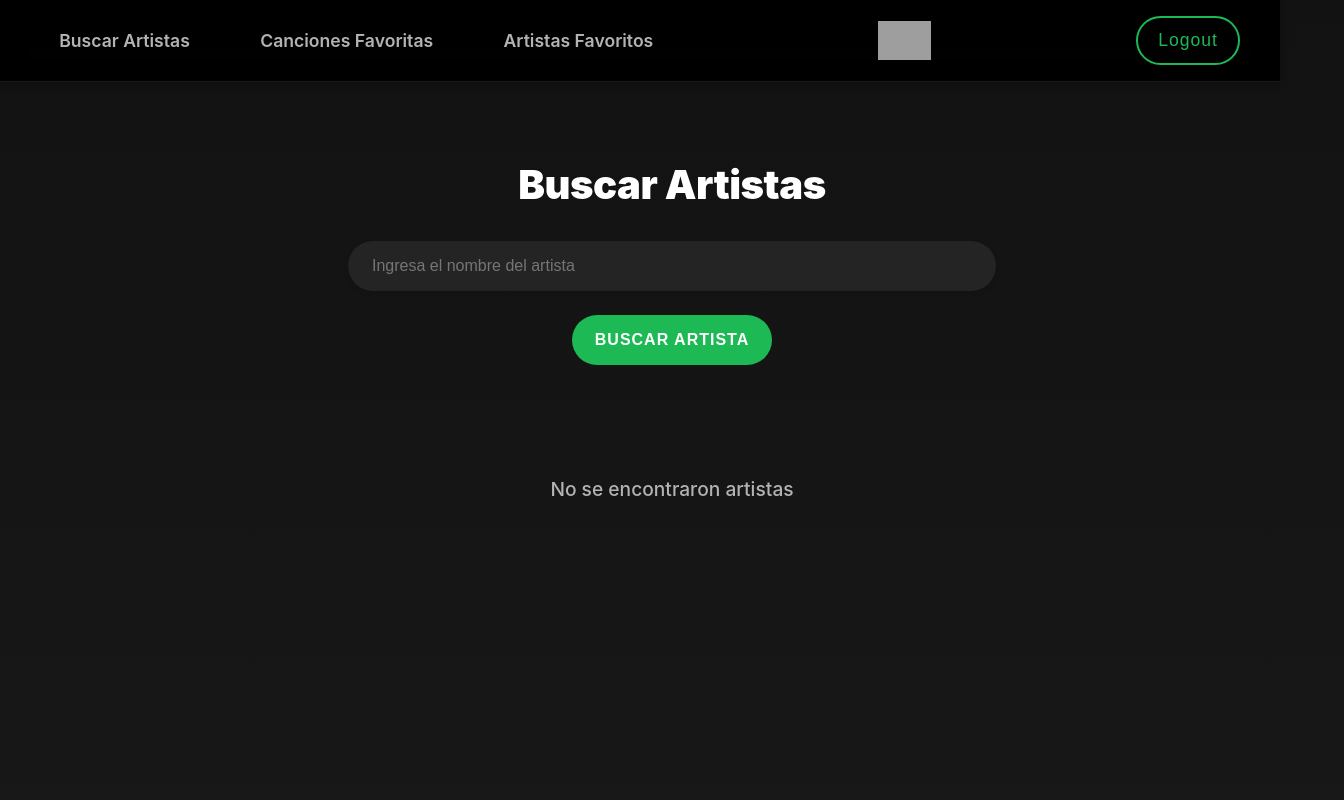
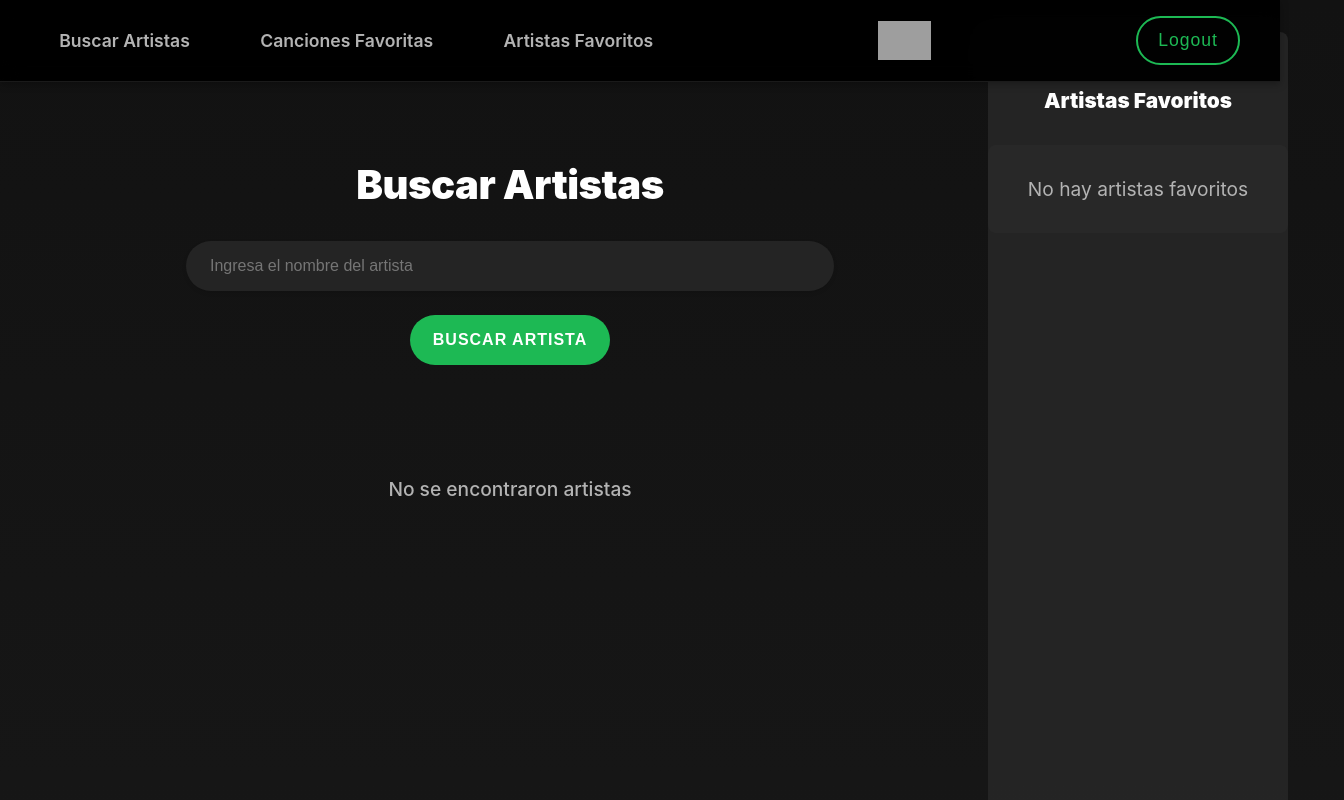
Before and after one commit to Daiana213/tp3---spotify-vite-app, a React (Vite) app: page /tp3---spotify-vite-app/search in a window 1280 px wide. Shown: the top 800 px of the page, 1344 px wide, since content can reach past the window. Built offline with nearby package versions, Linux system fonts and the light colour scheme; sample sign-in values are in the browser's storage; grey boxes are pictures that could not be loaded.

Commit message:
AgregarBarraLateral

```diff
--- a/src/components/ArtistSearch/ArtistSearch.css
+++ b/src/components/ArtistSearch/ArtistSearch.css
@@ -1,19 +1,16 @@
-/* Contenedor principal de búsqueda */
 .search-container {
+  display: flex;
+  flex-direction: row;
+  justify-content: space-between;
+  align-items: flex-start;
+  width: 100vw; /* Asegurar que ocupe todo el ancho de la pantalla */
   min-height: 100vh;
-  width: 100%;
-  display: flex;
-  flex-direction: column;
-  align-items: center;
+  padding: 2rem;
   background: linear-gradient(to bottom, #121212, #181818);
-  position: fixed;
-  top: 0;
-  left: 0;
-  right: 0;
-  bottom: 0;
-  margin: 0;
-  overflow-y: auto;
-  padding: 2rem;
+}
+
+.search-main {
+  flex: 1;
 }
 
 /* Título de la página */
@@ -82,8 +79,8 @@
   width: 100%;
   max-width: 700px;
   margin: 0 auto;
-  display: grid;
-  grid-template-columns: 1fr;
+  display: flex;
+  flex-direction: column;
   gap: 1.5rem;
   padding: 1rem;
 }
@@ -206,3 +203,66 @@
     font-size: 0.8rem;
   }
 }
+
+.favorites-sidebar {
+  width: 300px;
+  height: 1080px;
+  position: sticky;
+  margin-bottom: 1.5rem;
+  margin-right: 1.5rem;
+  align-self: flex-start;
+  background: rgba(40, 40, 40, 0.8);
+  border-radius: 8px;
+}
+
+.favorites-sidebar h3 {
+  color: #ffffff;
+  font-size: 1.3rem;
+  margin-top: 3.5rem;
+  text-align: center;
+  font-weight: 900;
+}
+
+.favorite-artist-item {
+  display: flex;
+  align-items: center;
+  gap: 1rem;
+  padding: 0.8rem;
+  background: rgba(30, 30, 30, 0.6);
+  border-radius: 6px;
+  margin-bottom: 0.8rem;
+  cursor: pointer;
+  transition: all 0.3s ease;
+}
+
+.favorite-artist-item:hover {
+  background: rgba(50, 50, 50, 0.8);
+  transform: translateX(5px);
+}
+
+.favorite-artist-image {
+  width: 40px;
+  height: 40px;
+  border-radius: 50%;
+  object-fit: cover;
+}
+
+.favorite-artist-name {
+  color: #ffffff;
+  font-size: 0.9rem;
+  font-weight: 700;
+}
+
+@media (max-width: 1024px) {
+  .search-container {
+    grid-template-columns: 1fr;
+  }
+
+  .favorites-sidebar {
+    position: static;
+    width: 100%;
+    height: auto;
+    margin-top: 2rem;
+    max-height: 300px;
+  }
+}
--- a/src/components/ArtistSearch/ArtistSearch.jsx
+++ b/src/components/ArtistSearch/ArtistSearch.jsx
@@ -1,14 +1,28 @@
-import React, { useState } from 'react';
+import React, { useState, useEffect } from 'react';
 import { useNavigate } from 'react-router-dom';
 import { searchArtists } from '../../api/spotify';
 import { getAuth } from '../../utils/auth';
 import './ArtistSearch.css';
 
 const ArtistSearch = () => {
+  const defaultImage = 'https://i.scdn.co/image/ab67616d0000b273b40a0a8c8f97594b8f99b507';
+
   const [query, setQuery] = useState('');
   const [artists, setArtists] = useState([]);
+  const [favoriteArtists, setFavoriteArtists] = useState([]);
   const navigate = useNavigate();
   const auth = getAuth();
+
+  useEffect(() => {
+    const loadFavorites = () => {
+      const favs = JSON.parse(localStorage.getItem("favoriteArtists") || "[]");
+      setFavoriteArtists(favs);
+    };
+    loadFavorites();
+    // Agregar un event listener para actualizar los favoritos cuando cambien
+    window.addEventListener('storage', loadFavorites);
+    return () => window.removeEventListener('storage', loadFavorites);
+  }, []);
 
   const handleSearch = async (e) => {
     e.preventDefault();
@@ -26,8 +40,13 @@ const ArtistSearch = () => {
     navigate(`/artist/${artist.id}`, { state: { artist } });
   };
 
+  const getArtistImage = (artist) => {
+    return artist.images?.[0]?.url || artist.image || defaultImage;
+  };
+
   return (
     <div className="search-container">
+      <div className="search-main">
         <h1 className="search-title">Buscar Artistas</h1>
         <form onSubmit={handleSearch} className="search-form">
           <input
@@ -53,9 +72,12 @@ const ArtistSearch = () => {
                 className="artist-item"
               >
                 <img
-                src={artist.images[0]?.url || 'https://via.placeholder.com/80'}
+                  src={getArtistImage(artist)}
                   alt={artist.name}
                   className="artist-thumbnail"
+                  onError={(e) => {
+                    e.target.src = defaultImage;
+                  }}
                 />
                 <div className="artist-info">
                   <h3 className="artist-name">{artist.name}</h3>
@@ -66,6 +88,32 @@ const ArtistSearch = () => {
           )}
         </div>
       </div>
+
+      <div className="favorites-sidebar">
+        <h3>Artistas Favoritos</h3>
+        {favoriteArtists.length === 0 ? (
+          <p className="no-favorites">No hay artistas favoritos</p>
+        ) : (
+          favoriteArtists.map(artist => (
+            <div
+              key={artist.id}
+              className="favorite-artist-item"
+              onClick={() => navigate(`/artist/${artist.id}`)}
+            >
+              <img
+                src={getArtistImage(artist)}
+                alt={artist.name}
+                className="favorite-artist-image"
+                onError={(e) => {
+                  e.target.src = defaultImage;
+                }}
+              />
+              <span className="favorite-artist-name">{artist.name}</span>
+            </div>
+          ))
+        )}
+      </div>
+    </div>
   );
 };
 
--- a/src/components/FavoriteSongs/FavoriteSongs.jsx
+++ b/src/components/FavoriteSongs/FavoriteSongs.jsx
@@ -19,7 +19,7 @@ const FavoriteSongs = () => {
 
   return (
     <div className="favorite-songs-container">
-      <h2>Canciones Favoritas</h2>
+      <h2>Mis Canciones Favoritas</h2>
       {favoriteTracks.length === 0 ? (
         <p>No hay canciones favoritas</p>
       ) : (
```
Lines whose indentation alone changed are shown as unchanged.
